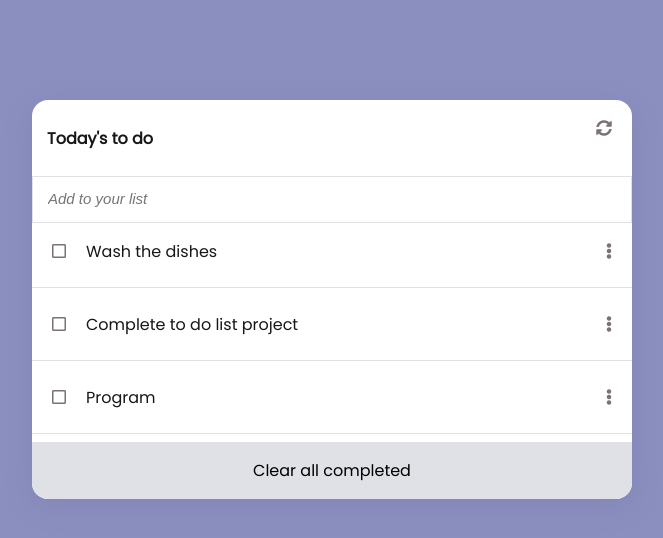
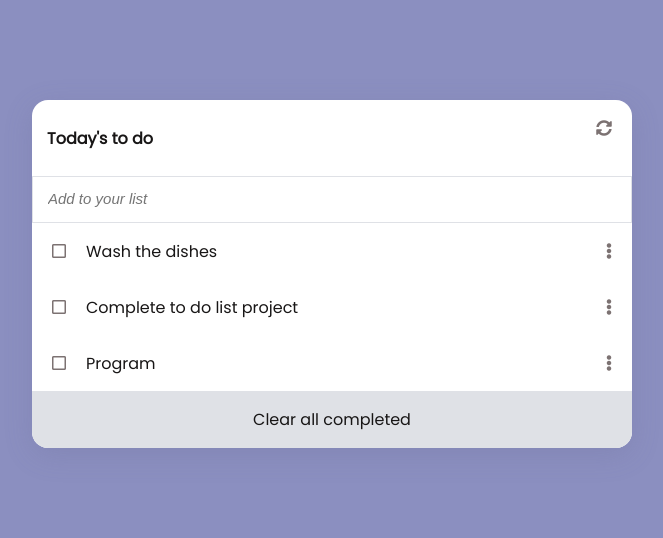
Before and after one commit to Gbengacode/todolist-app, a website built with webpack: page src/index.html in a window 1280 px wide. Shown: the whole page, without its empty margins (308-971 px from the left). Built offline with nearby package versions, Linux system fonts and the light colour scheme.

Commit message:
Add color

```diff
--- a/src/css/main.css
+++ b/src/css/main.css
@@ -85,6 +85,7 @@ i {
 
 .container > .clear > p {
   text-align: center;
+  color: #181616;
 }
 
 .container > .clear > p:hover {
--- a/src/template.js
+++ b/src/template.js
@@ -1,9 +1,11 @@
 export default (Items, container, ul) => {
   Items.forEach((item) => {
-    ul.innerHTML += `<li><span><i class="far fa-square"></i>${item.description} </span> <i class="fa fa-ellipsis-v" aria-hidden="true"></i></li> <hr/>`;
+    ul.innerHTML += `<li><span><i class="far fa-square"></i>${item.description} </span> <i class="fa fa-ellipsis-v" aria-hidden="true"></i></li> `;
   });
 
+
   container.appendChild(ul);
+
   container.innerHTML += `
 
   <div class="clear"><p>Clear all completed</p></div>
```
